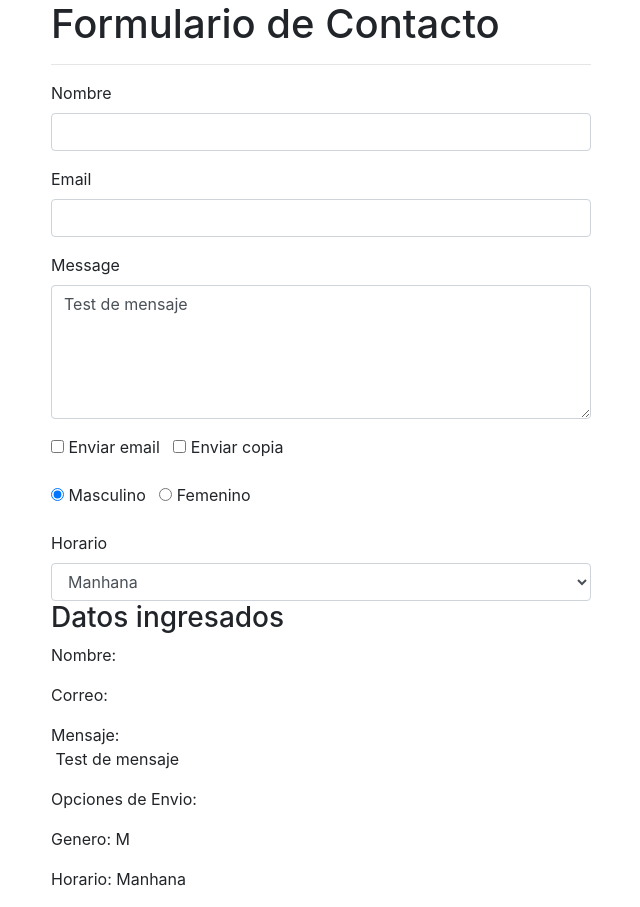
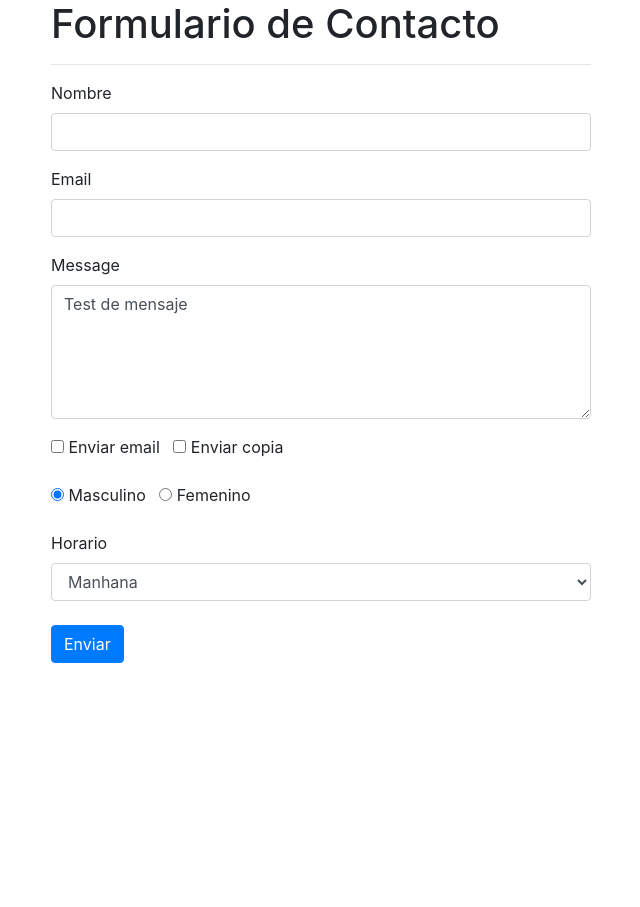
Before and after one commit to efranco89/formsinvue, a Vue app: page / in a window 1280 px wide. Shown: the whole page, without its empty margins (34-674 px from the left). After the commit the page ends 800 px from the top, so only its background shows below. Built offline with nearby package versions, Linux system fonts and the light colour scheme.

Commit message:
Submiting the info

```diff
--- a/src/components/Poll.vue
+++ b/src/components/Poll.vue
@@ -71,9 +71,16 @@
       </div>
       <!-- Ends dropdown -->
 
+      <div class="row">
+        <div class="col-sm-8 col-md-6">
+          <br>
+          <button class="btn btn-primary" @click.prevent="sentMethod">Enviar</button>
+        </div>
+      </div>
+
     </form>
-
-    <div class="row">
+    <br>
+    <div class="row" v-if="sent">
       <div class="col-sm-8 col-md-6">
         <div class="panel panel-default">
           <div class="panel-heading">
@@ -114,8 +121,14 @@
         mailOptions: [],
         gender: 'M',
         schedule: 'Manhana',
-        scheduleData: ['Manhana', 'Tarde', 'Noche', 'Medio dia']
+        scheduleData: ['Manhana', 'Tarde', 'Noche', 'Medio dia'],
+        sent: false
 
+      }
+    },
+    methods: {
+      sentMethod(){
+        this.sent = true;
       }
     }
   }
```
